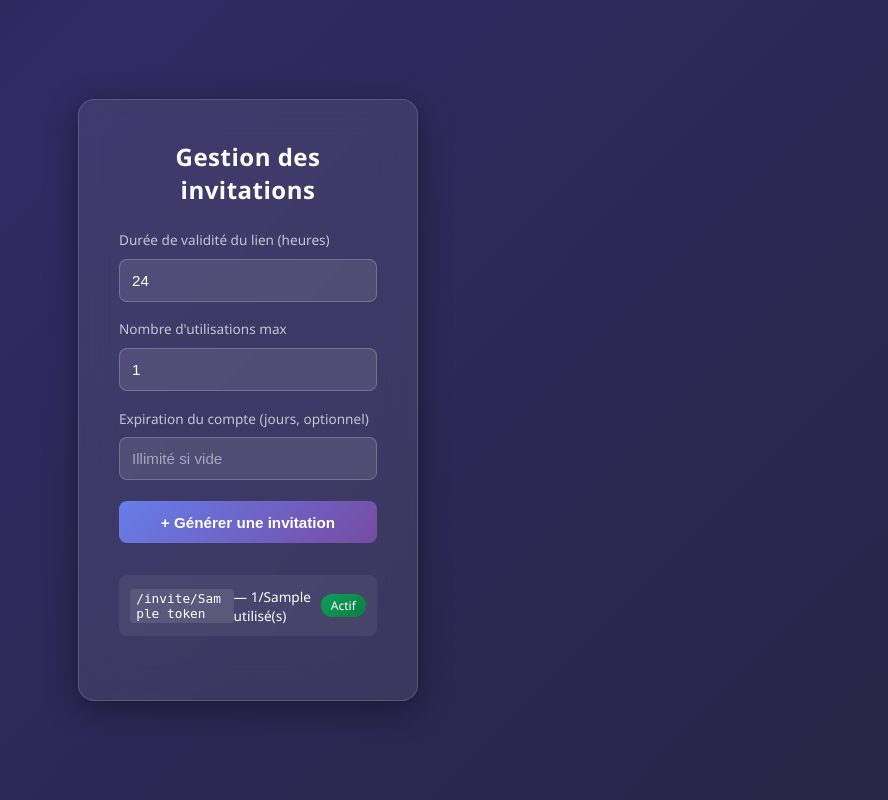
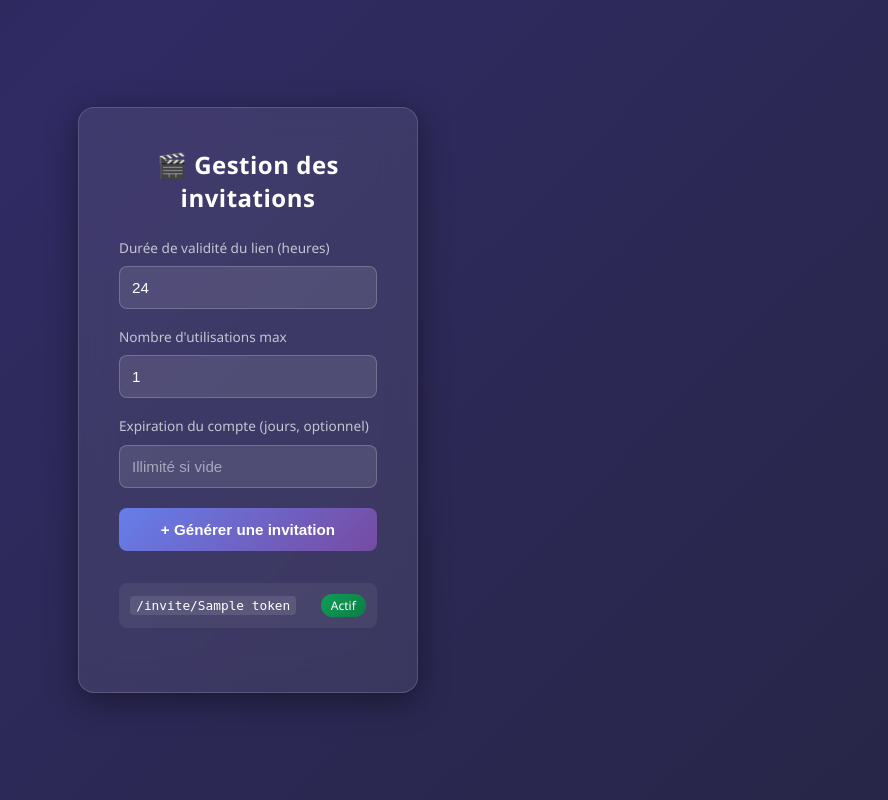
Before and after one commit to maximefontaine01-bit/jellyfin-invite-tool, a Flask app: template templates/admin.html in a window 1280 px wide. Shown: the whole page, without its empty margins (392-1280 px from the left). Run offline with Flask 3, Linux system fonts and the light colour scheme; the template is opened without the code that fills it: most values are stand-ins (such as "Sample title", 1, 10 or a date in 2020).

Commit message:
Update admin.html

```diff
--- a/templates/admin.html
+++ b/templates/admin.html
@@ -3,7 +3,7 @@
 <head><title>Admin - Invitations Jellyfin</title><link rel="stylesheet" href="/static/style.css"></head>
 <body>
 <div class="card">
-<h2>Gestion des invitations</h2>
+<h2>🎬 Gestion des invitations</h2>
 <form method="POST" action="/admin/create">
 <label>Durée de validité du lien (heures)</label>
 <input type="number" name="duration_hours" value="24">
@@ -17,7 +17,6 @@
 {% for token, data in invites.items() %}
 <li>
 <code>/invite/{{ token }}</code>
-— {{ data.used_count }}/{{ data.max_uses }} utilisé(s)
 {% if data.used_count >= data.max_uses %}<span class="badge used">Épuisé</span>{% else %}<span class="badge">Actif</span>{% endif %}
 </li>
 {% endfor %}
```
